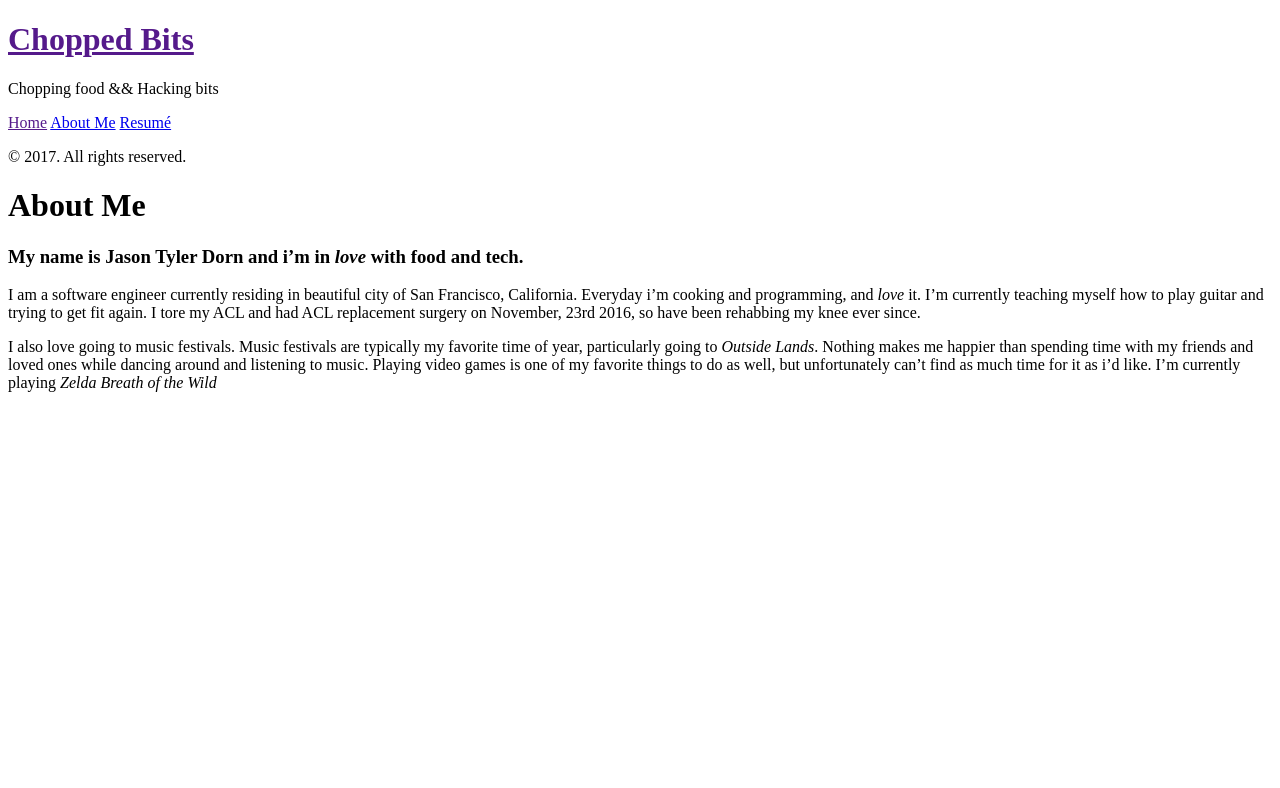
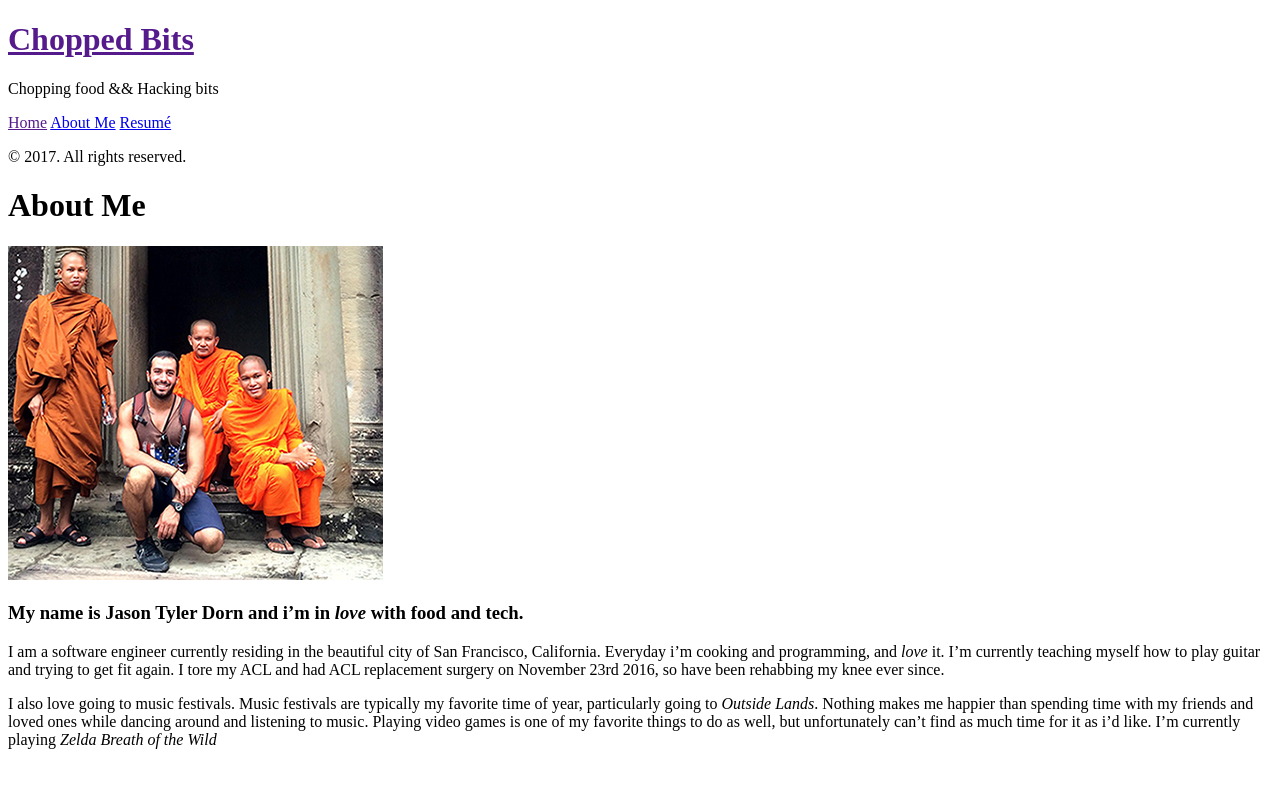
Before and after one commit to Apollo701/apollo701.github.io, a Jekyll site: the page built from about.md, in a window 1280 px wide. Shown: the top 788 px of the page. Built offline with Jekyll 4.4.1, drawn with Linux system fonts in a browser that asks for light colours.

Commit message:
Add picture to about me

```diff
--- a/about.md
+++ b/about.md
@@ -3,12 +3,15 @@ layout: page
 title: About Me
 ---
 
+![placeholder]({{ site.url }}/assets/monk_me.jpg)
+
 ### My name is Jason Tyler Dorn and i'm in *love* with food and tech.
 
-I am a software engineer currently residing in beautiful city of San Francisco, California.
+I am a software engineer currently residing in the beautiful city of
+San Francisco, California.
 Everyday i'm cooking and programming, and *love* it. I'm currently teaching myself
 how to play guitar and trying to get fit again. I tore my ACL and had ACL
-replacement surgery on November, 23rd 2016, so have been rehabbing my knee ever
+replacement surgery on November 23rd 2016, so have been rehabbing my knee ever
 since.
 
 I also love going to music festivals. Music festivals
```
Also changed, not shown: assets/monk_me.jpg (added).
